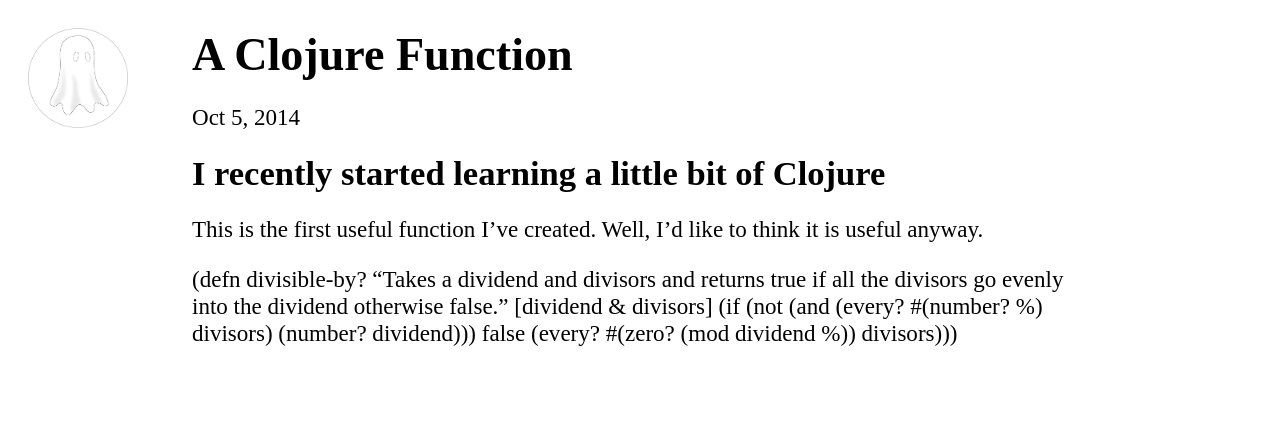
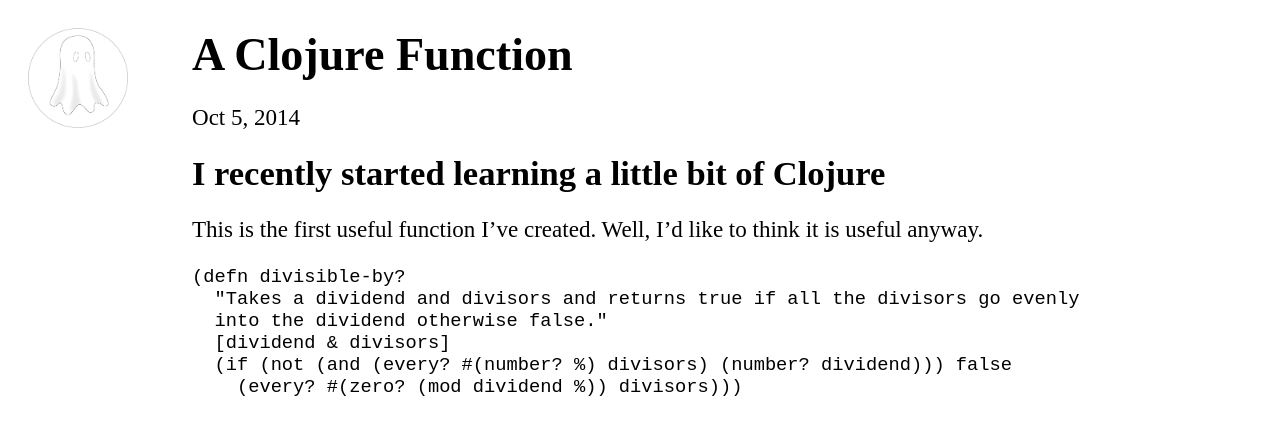
Before and after one commit to gitter-badger/legittalon.github.io, a Jekyll site: the page built from _posts/2014-10-05-a-clojure-function.md, in a window 1280 px wide. Shown: the top 435 px of the page. Built offline with Jekyll 4.4.1, drawn with Linux system fonts in a browser that asks for light colours; nearby versions of some CDN libraries.

Commit message:
Updated 2014-10-05-a-clojure-function.md

````diff
--- a/_posts/2014-10-05-a-clojure-function.md
+++ b/_posts/2014-10-05-a-clojure-function.md
@@ -6,11 +6,11 @@
 
 This is the first useful function I've created. Well, I'd like to think it is useful anyway.
 
-{{% highlight clojure %}}
+```
 (defn divisible-by?
   "Takes a dividend and divisors and returns true if all the divisors go evenly
   into the dividend otherwise false."
   [dividend & divisors]
   (if (not (and (every? #(number? %) divisors) (number? dividend))) false
     (every? #(zero? (mod dividend %)) divisors)))
-{{% endhighlight %}}
+```
````
